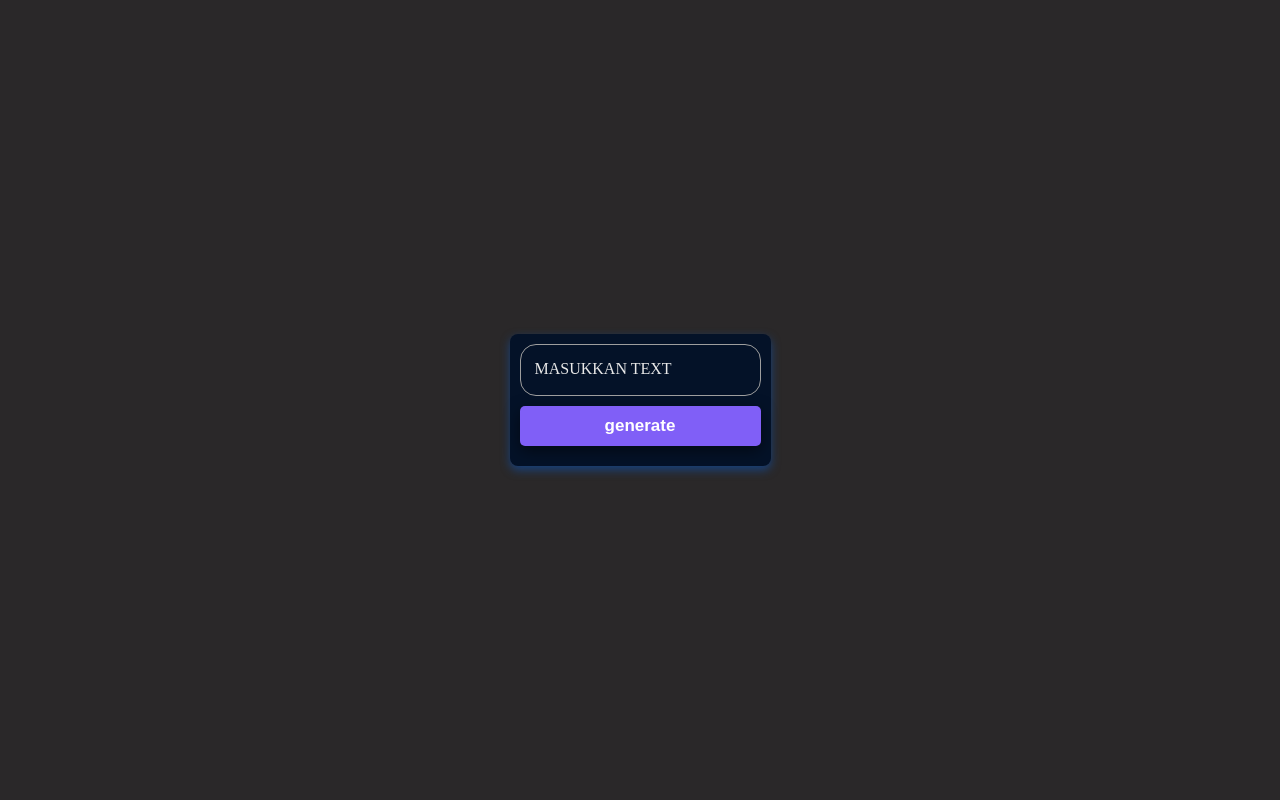
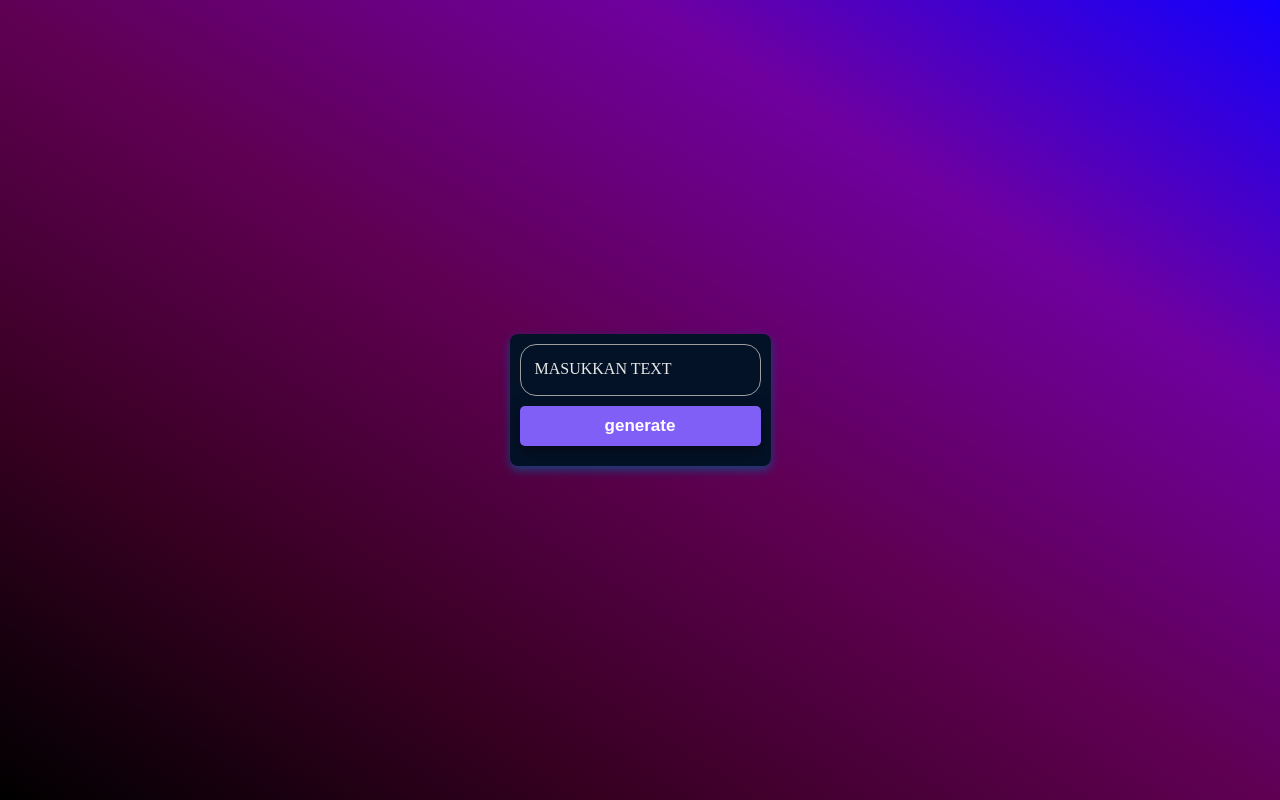
Before and after one commit to Cecepagus08/qrCode-generate, a plain HTML site: page index.html in a window 1280 px wide. Drawn offline with Linux system fonts and the light colour scheme.

Commit message:
ganti background

```diff
--- a/css/index.css
+++ b/css/index.css
@@ -7,7 +7,7 @@ body{
   height: 100vh;
   width: 100%;
   display: flex;
-  background-color: #2A2829;
+  background-image: linear-gradient(to right top, #000000, #390023, #600054, #6f009f, #1200ff);
   flex-direction: column;
   justify-content: center;
   align-items: center;
```
